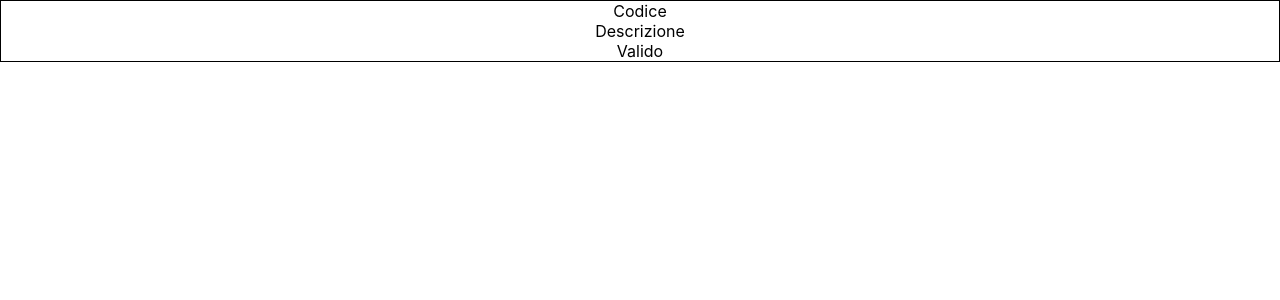
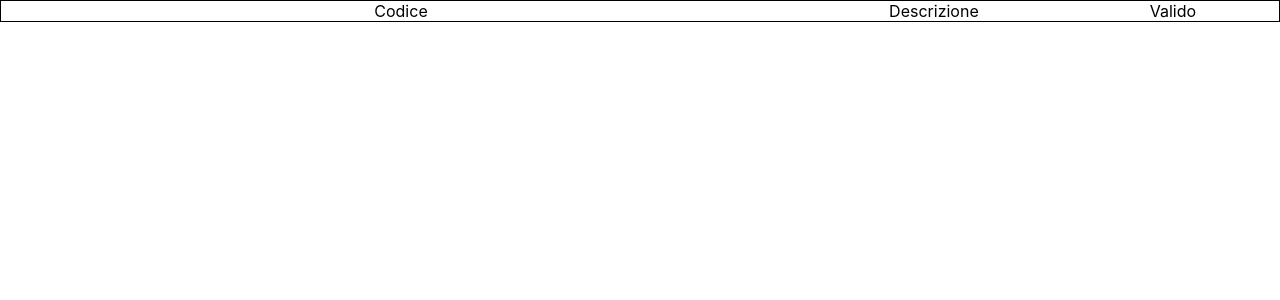
Before and after one commit to scosmaa/yart, a React (Create React App) app: page / in a window 1280 px wide. Shown: the top 300 px of the page. Built offline with nearby package versions, Linux system fonts and the light colour scheme.

Commit message:
Header draft

```diff
--- a/src/Components/Table.jsx
+++ b/src/Components/Table.jsx
@@ -23,10 +23,14 @@ export default class Table extends Component {
 
     _createHeader(columns) {
         console.log(columns)
-        return <div className="yart-header">
-            {columns.map(elem => <div>{elem.headerContent}</div>)}
+        return <div className="yart-thead">
+            {columns.map(elem => {
+                return <div className="yart-th" style={elem.style}>{elem.headerContent}</div>
+            }
+            )}
         </div>
     }
+
     render() {
         const {data, columns} = this.state
 
--- a/src/Components/Table.scss
+++ b/src/Components/Table.scss
@@ -1,3 +1,12 @@
 .yart {
-    border: 1px solid
+    border: 1px solid;
+
+    .yart-thead {
+        display: flex;
+
+        .yart-th  {
+            flex: 100 0 auto;
+        }
+    }
+
 }
--- a/src/fakeData/settings.json
+++ b/src/fakeData/settings.json
@@ -4,21 +4,25 @@
         "headerClass": "code-header",
         "fieldName": "code",
         "fieldClass": "code-cell",
-        "width": "100"
+        "style": {
+            "width": "100px",
+            "minWidth": "800px"
+        }
     },
     {
         "headerContent": "Descrizione",
         "headerClass": "description-header",
         "fieldName": "description",
         "fieldClass": "description-cell",
-        "width": "100",
-        "maxWidth": "300"
+        "style": {
+            "width": "100px",
+            "maxWidth": "300px"
+        }
     },
     {
         "headerContent": "Valido",
         "headerClass": "valid-header",
         "fieldName": "valid",
-        "fieldClass": "valid-cell",
-        "width": "50"
+        "fieldClass": "valid-cell"
     }
 ]
```
